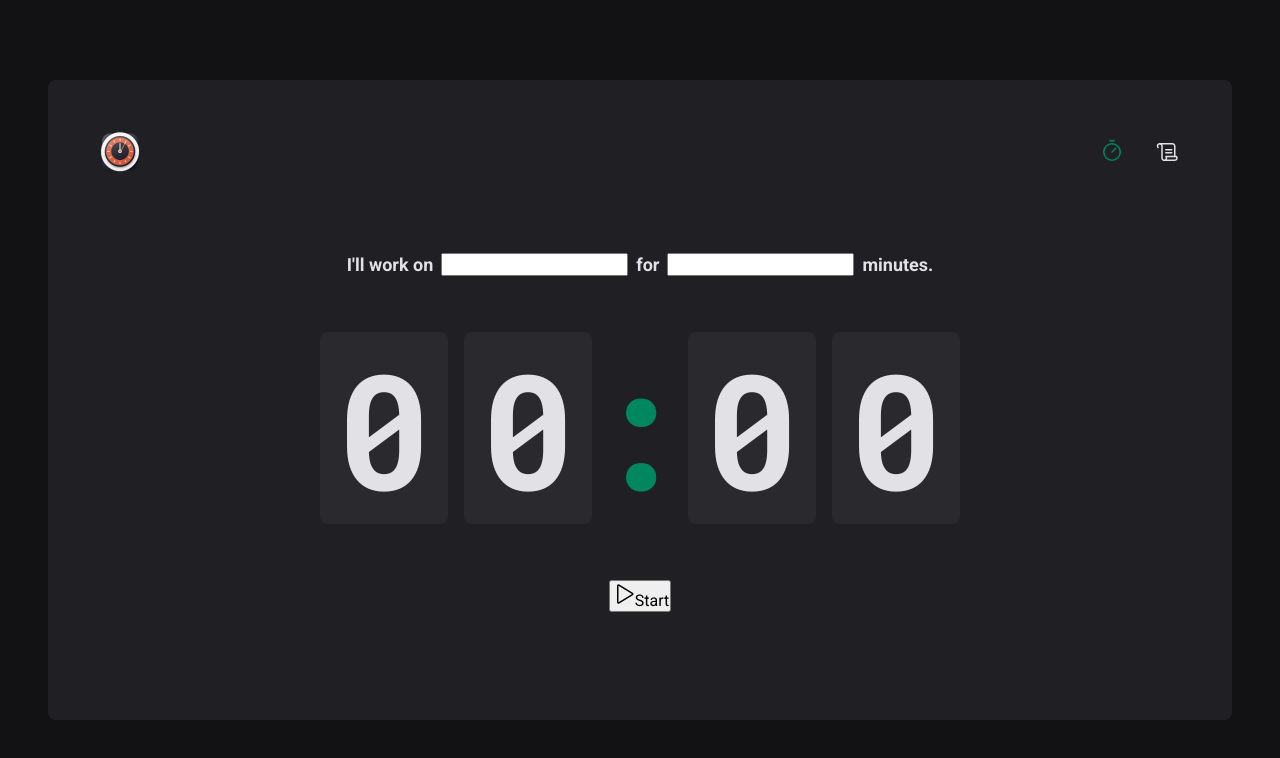
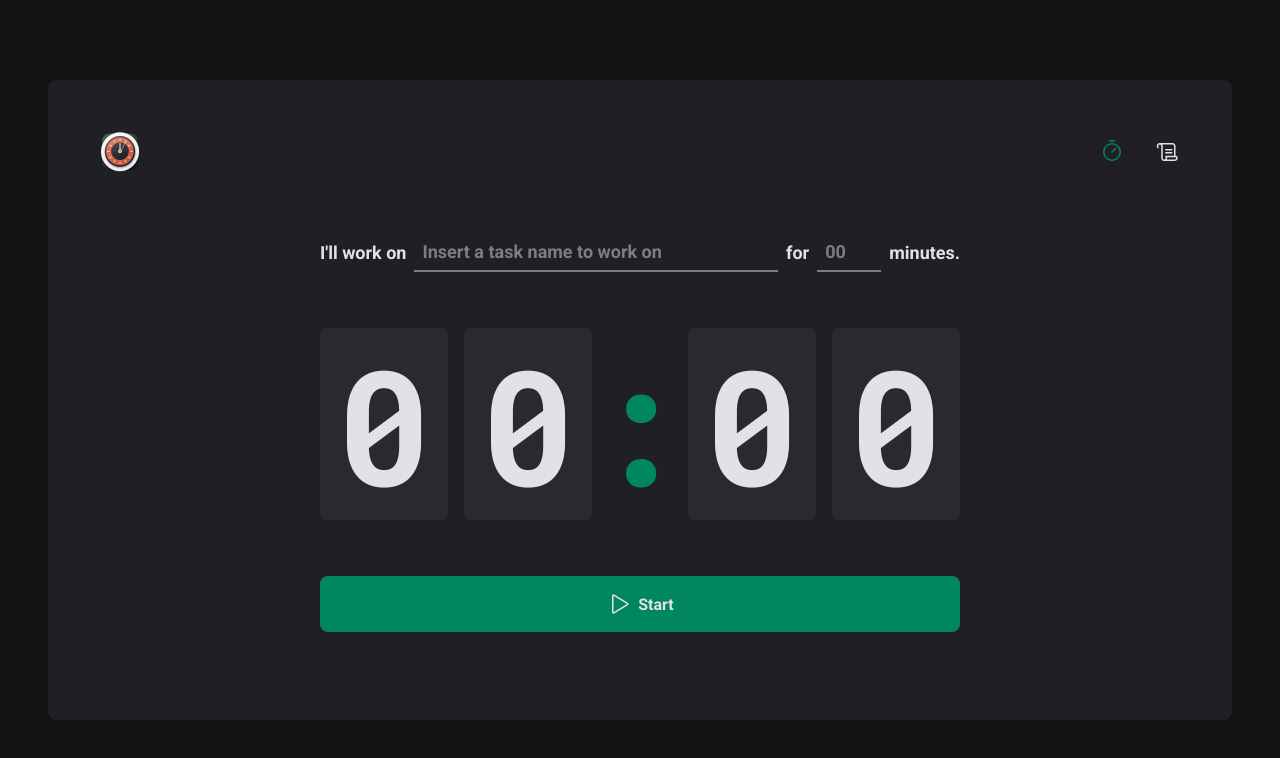
Before and after one commit to guilhermerera/ignite-timer, a React (Vite) app: page / in a window 1280 px wide. Shown: the top 758 px of the page. Built offline with nearby package versions, Linux system fonts and the light colour scheme.

Commit message:
home page finished

```diff
--- a/src/pages/Home/index.tsx
+++ b/src/pages/Home/index.tsx
@@ -3,7 +3,10 @@
 	CountdownContainer,
 	FormContainer,
 	HomeContainer,
-	Separator
+	MinutesAmountInput,
+	Separator,
+	StartCountdownButton,
+	TaskInput
 } from "./styles";
 
 export function Home() {
@@ -12,9 +15,29 @@
 			<form action=''>
 				<FormContainer>
 					<label htmlFor='task'>I'll work on</label>
-					<input id='task' type='text' />
+					<TaskInput
+						id='task'
+						type='text'
+						placeholder='Insert a task name to work on'
+						list="task-suggestions"
+					/>
+					<datalist id="task-suggestions">
+						<option value="Project 1" />
+						<option value="Project 2" />
+						<option value="Project 3" />
+						<option value="Project 4" />
+						<option value="Project 5"/>
+
+					</datalist>
 					<label htmlFor='minutesAmount'>for</label>
-					<input id='minutesAmount' type='number' />
+					<MinutesAmountInput
+						id='minutesAmount'
+						type='number'
+						placeholder='00'
+						step={5}
+						min={5}
+						max={60}
+					/>
 					<span>minutes.</span>
 				</FormContainer>
 
@@ -26,10 +49,10 @@
 					<span>0</span>
 				</CountdownContainer>
 
-				<button type='submit'>
+				<StartCountdownButton type='submit'>
 					<Play size={24} />
 					Start
-				</button>
+				</StartCountdownButton>
 			</form>
 		</HomeContainer>
 	);
--- a/src/pages/Home/styles.ts
+++ b/src/pages/Home/styles.ts
@@ -27,6 +27,40 @@
 	flex-wrap: wrap;
 `;
 
+const BaseInput = styled.input`
+	background: transparent;
+
+	height: 2.5rem;
+	border: 0;
+	border-bottom: 2px solid ${(props) => props.theme["gray-500"]};
+
+	font-weight: bold;
+	font-size: 1.125rem;
+	padding: 0 0.5rem;
+
+	color: ${(props) => props.theme["gray-100"]};
+
+	&:focus {
+		box-shadow: none;
+		border-color: ${(props) => props.theme["green-500"]};
+	}
+	&::placeholder {
+		color: ${(props) => props.theme["gray-500"]};
+	}
+`;
+
+export const TaskInput = styled(BaseInput)`
+	flex: 1;
+
+	&::-webkit-calendar-picker-indicator {
+		display: none !important;
+	}
+`;
+
+export const MinutesAmountInput = styled(BaseInput)`
+	width: 4rem;
+`;
+
 export const CountdownContainer = styled.div`
 	font-family: "Roboto Mono", monospace;
 	font-size: 10rem;
@@ -51,3 +85,31 @@
 	display: flex;
 	justify-content: center;
 `;
+
+export const StartCountdownButton = styled.button`
+	width: 100%;
+	border: 0;
+	padding: 1rem;
+	border-radius: 8px;
+
+	display: flex;
+	align-items: center;
+	justify-content: center;
+	gap: 0.5rem;
+
+	font-weight: bold;
+
+	cursor: pointer;
+
+	background: ${(props) => props.theme["green-500"]};
+	color: ${(props) => props.theme["gray-100"]};
+
+	&:not(:disabled):hover {
+		background: ${(props) => props.theme["green-700"]};
+	}
+
+	&:disabled {
+		opacity: 0.75;
+		cursor: not-allowed;
+	}
+`;
```
